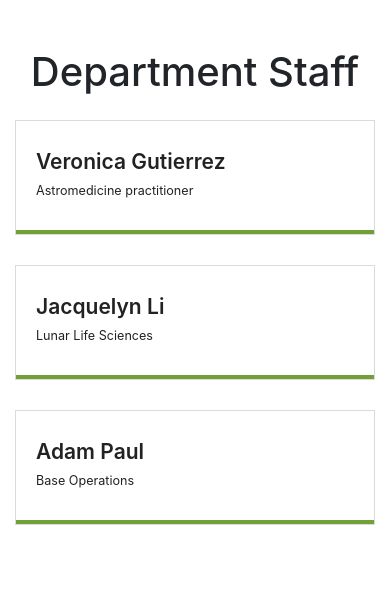
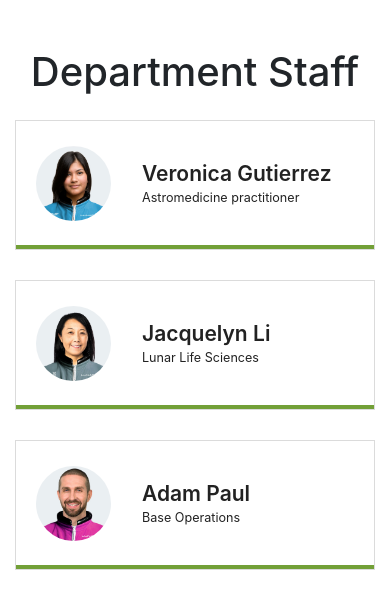
Before and after one commit to solodev/people-section-images, a plain HTML site: page index.html in a window 390 px wide. Drawn offline with nearby package versions, Linux system fonts and the light colour scheme.

Commit message:
changed images displays in mobile layouts

```diff
--- a/index.html
+++ b/index.html
@@ -26,7 +26,7 @@
                 <div class="box-information">
                   <a href="#" class="no-arrow">
                     <div class="image">
-                      <img alt="Astromedicine - Veronica Gutierrez" class="img-fluid d-none d-md-block" src="https://raw.githubusercontent.com/solodev/people-section-images/master/images/Team_Doctor.jpg">
+                      <img alt="Astromedicine - Veronica Gutierrez" class="img-fluid d-md-block" src="https://raw.githubusercontent.com/solodev/people-section-images/master/images/Team_Doctor.jpg">
                     </div>
                     <div class="text">
                       Veronica Gutierrez
@@ -40,7 +40,7 @@
                 <div class="box-information">
                   <a href="#" class="no-arrow">
                     <div class="image">
-                      <img alt="Lunar Life Sciences - Jacquelyn Li" class="img-fluid d-none d-md-block" src="https://raw.githubusercontent.com/solodev/people-section-images/master/images/Team_LifeSciences.jpg">
+                      <img alt="Lunar Life Sciences - Jacquelyn Li" class="img-fluid d-md-block" src="https://raw.githubusercontent.com/solodev/people-section-images/master/images/Team_LifeSciences.jpg">
                     </div>
                     <div class="text">
                       Jacquelyn Li
@@ -54,7 +54,7 @@
                 <div class="box-information">
                   <a href="#" class="no-arrow">
                     <div class="image">
-                      <img alt="XP-1 Base Operations - Adam Paul" class="img-fluid d-none d-md-block" src="https://raw.githubusercontent.com/solodev/people-section-images/master/images/Team_Commander.jpg">
+                      <img alt="XP-1 Base Operations - Adam Paul" class="img-fluid d-md-block" src="https://raw.githubusercontent.com/solodev/people-section-images/master/images/Team_Commander.jpg">
                     </div>
                     <div class="text">
                       Adam Paul
--- a/style.css
+++ b/style.css
@@ -22,11 +22,11 @@ h1 {
     height: 100%;
     position: relative;
     border-bottom: 4px solid #72a037;
-    transition: all .3s ease;
+    transition: all 0.3s ease;
   }
 
   .section .box-information a:hover {
-    transition: all,.4s,ease;
+    transition: all, 0.4s, ease;
     background: #72a037;
     color: #fff;
     text-decoration: none;
@@ -58,3 +58,17 @@ h1 {
       margin: 0 5px 30px;
     }
   }
+
+  @media (max-width: 768px) {
+    .section .box-information .text {
+      margin-left: 1rem;
+    }
+
+    .section .box-information {
+      height: 130px;
+    }
+
+    span.small {
+      line-height: 20px;
+    }
+  }
```
Also changed, not shown: 1 other file. Lines whose indentation alone changed are shown as unchanged.
